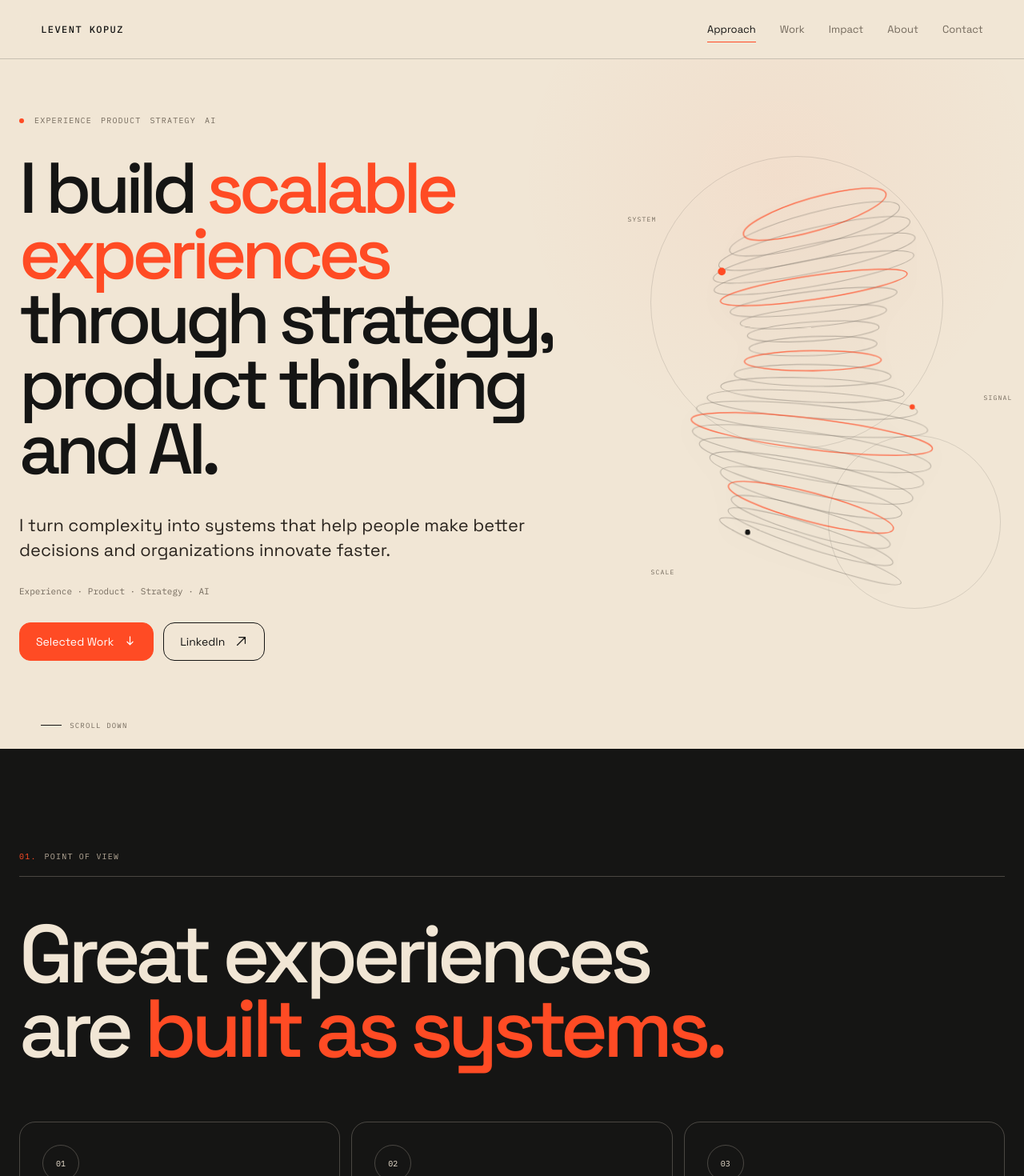
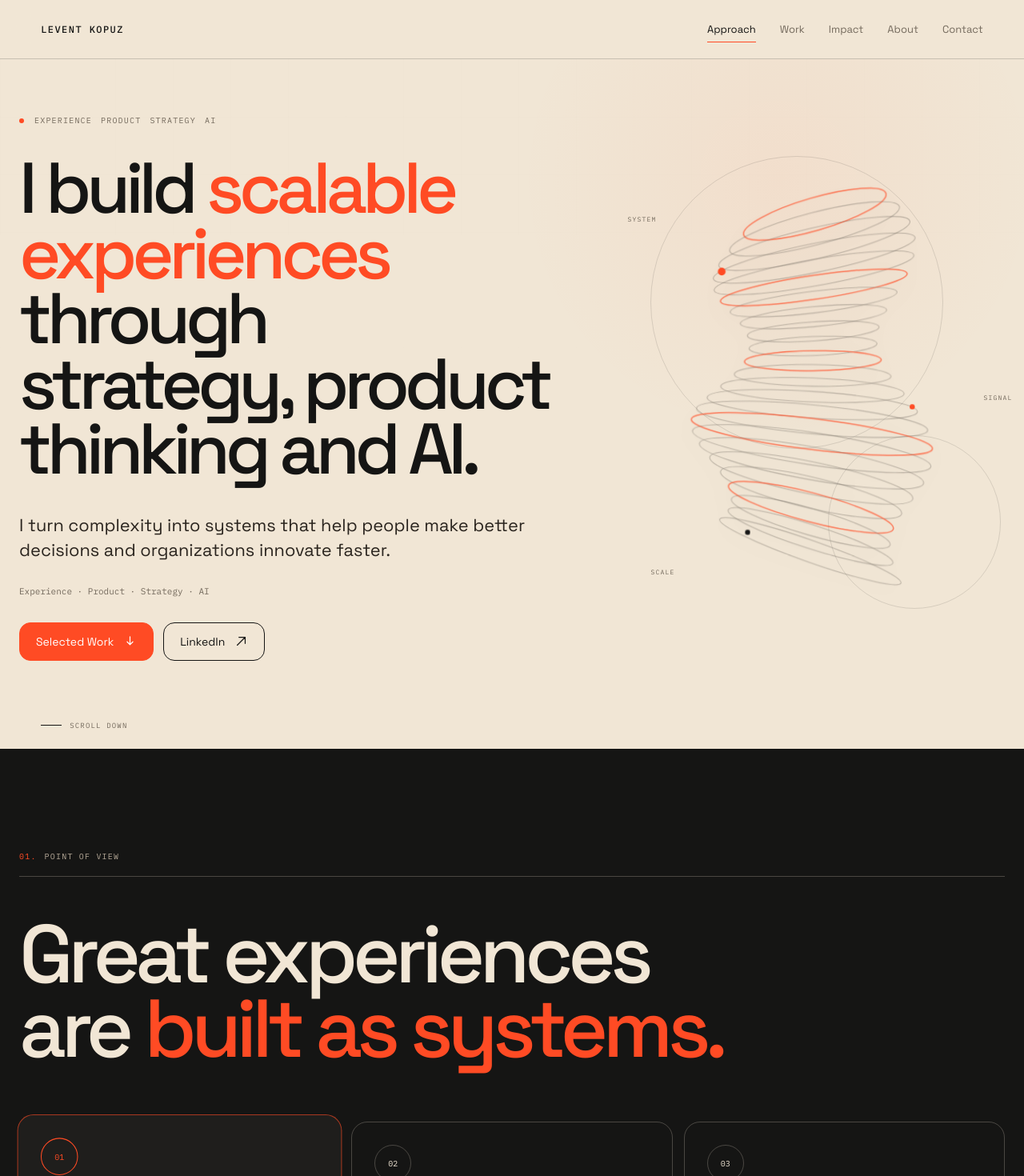
Before and after one commit to levkopuz/leventkopuz, a Next.js app: page / in a window 1280 px wide. Shown: the top 1470 px of the page at 80% size. Built offline with nearby package versions, Linux system fonts and the light colour scheme.

Commit message:
Refine portfolio visual system

```diff
--- a/app/globals.css
+++ b/app/globals.css
@@ -1696,3 +1696,208 @@ h2 em,
     transform: none;
   }
 }
+
+
+/* --- Interaction & visual refinement v1 --- */
+
+body {
+  font-family: var(--font-sans), Arial, sans-serif;
+}
+
+.scroll-progress {
+  position: fixed;
+  inset: 0 0 auto 0;
+  z-index: 120;
+  height: 2px;
+  background: var(--orange);
+  transform-origin: left center;
+  pointer-events: none;
+  will-change: transform;
+}
+
+.hero::before {
+  content: "";
+  position: absolute;
+  inset: var(--header-h) 0 0;
+  pointer-events: none;
+  background-image:
+    linear-gradient(rgba(21,21,20,.045) 1px, transparent 1px),
+    linear-gradient(90deg, rgba(21,21,20,.045) 1px, transparent 1px);
+  background-size: 72px 72px;
+  mask-image: linear-gradient(to bottom, rgba(0,0,0,.35), transparent 72%);
+  opacity: .48;
+}
+
+.hero-copy,
+.hero-visual {
+  position: relative;
+  z-index: 1;
+}
+
+.hero h1 {
+  text-wrap: balance;
+}
+
+.hero-lead {
+  text-wrap: pretty;
+}
+
+.system-sculpture {
+  --sculpture-x: 0deg;
+  --sculpture-y: 0deg;
+  perspective: 1000px;
+}
+
+.sculpture-svg {
+  animation: sculpture-float 8s ease-in-out infinite alternate;
+  transform:
+    rotateY(var(--sculpture-x))
+    rotateX(var(--sculpture-y));
+  transform-style: preserve-3d;
+  transition: transform 280ms cubic-bezier(.2,.7,.2,1), filter 280ms ease;
+}
+
+.system-sculpture:hover .sculpture-svg {
+  filter: contrast(1.04);
+}
+
+.pov-card {
+  color: inherit;
+  text-align: left;
+  font-family: inherit;
+}
+
+.pov-card.active,
+.pov-card:hover {
+  transform: translateY(-7px) scale(1.012);
+  border-color: rgba(255, 75, 36, 0.62);
+  background: rgba(241, 230, 213, 0.045);
+}
+
+.pov-card.active .pov-icon,
+.pov-card:hover .pov-icon {
+  border-color: var(--orange);
+  color: var(--orange);
+}
+
+.pov-card.active h3 {
+  color: var(--cream);
+}
+
+.work-card .case-visual {
+  transition:
+    transform 420ms cubic-bezier(.2,.7,.2,1),
+    box-shadow 420ms ease,
+    border-color 420ms ease;
+}
+
+.work-card:hover .case-visual {
+  transform: translateY(-6px) scale(1.008);
+  box-shadow: 0 26px 70px rgba(21,21,20,.12);
+  border-color: rgba(255,75,36,.28);
+}
+
+.work-card .ribs,
+.work-card .modules,
+.work-card .aviv-frame {
+  transition: transform 520ms cubic-bezier(.2,.7,.2,1), opacity 420ms ease;
+}
+
+.work-card[data-work="garanti"]:hover .ribs {
+  transform: skewX(-8deg) scale(1.16) translateX(10px);
+}
+
+.work-card[data-work="beko"]:hover .modules {
+  transform: rotate(-2deg) scale(1.025);
+}
+
+.work-card[data-work="aviv"]:hover .frame-a {
+  transform: rotate(-11deg) translateX(-8px);
+}
+
+.work-card[data-work="aviv"]:hover .frame-b {
+  transform: rotate(-20deg) translateX(8px);
+}
+
+.case-link {
+  position: relative;
+}
+
+.case-link::after {
+  content: "";
+  position: absolute;
+  left: 0;
+  right: 100%;
+  bottom: -1px;
+  height: 1px;
+  background: var(--orange);
+  transition: right 220ms ease;
+}
+
+.case-link:hover::after {
+  right: 0;
+}
+
+.build-item {
+  transition: padding-left 220ms ease, background 220ms ease;
+}
+
+.build-item:hover,
+.build-item.active {
+  padding-left: 10px;
+  background: rgba(255,255,255,.14);
+}
+
+.site-header {
+  transition:
+    background 260ms ease,
+    border-color 260ms ease,
+    color 260ms ease;
+}
+
+.button {
+  overflow: hidden;
+  position: relative;
+}
+
+.button svg {
+  transition: transform 220ms ease;
+}
+
+.button:hover svg {
+  transform: translate(2px, -2px);
+}
+
+.button-primary:hover svg {
+  transform: translate(2px, -2px);
+}
+
+@media (max-width: 760px) {
+  .hero::before {
+    background-size: 44px 44px;
+    opacity: .35;
+  }
+
+  .pov-card.active {
+    transform: translateY(-3px);
+    border-color: rgba(255, 75, 36, 0.64);
+    background: rgba(241, 230, 213, 0.05);
+  }
+
+  .work-card:hover .case-visual,
+  .work-card:focus-within .case-visual {
+    transform: none;
+    box-shadow: none;
+  }
+
+  .build-item:hover,
+  .build-item.active {
+    padding-left: 6px;
+  }
+}
+
+@media (pointer: coarse) {
+  .pov-grid:hover .pov-card:not(:hover) {
+    opacity: 1;
+  }
+}
```
